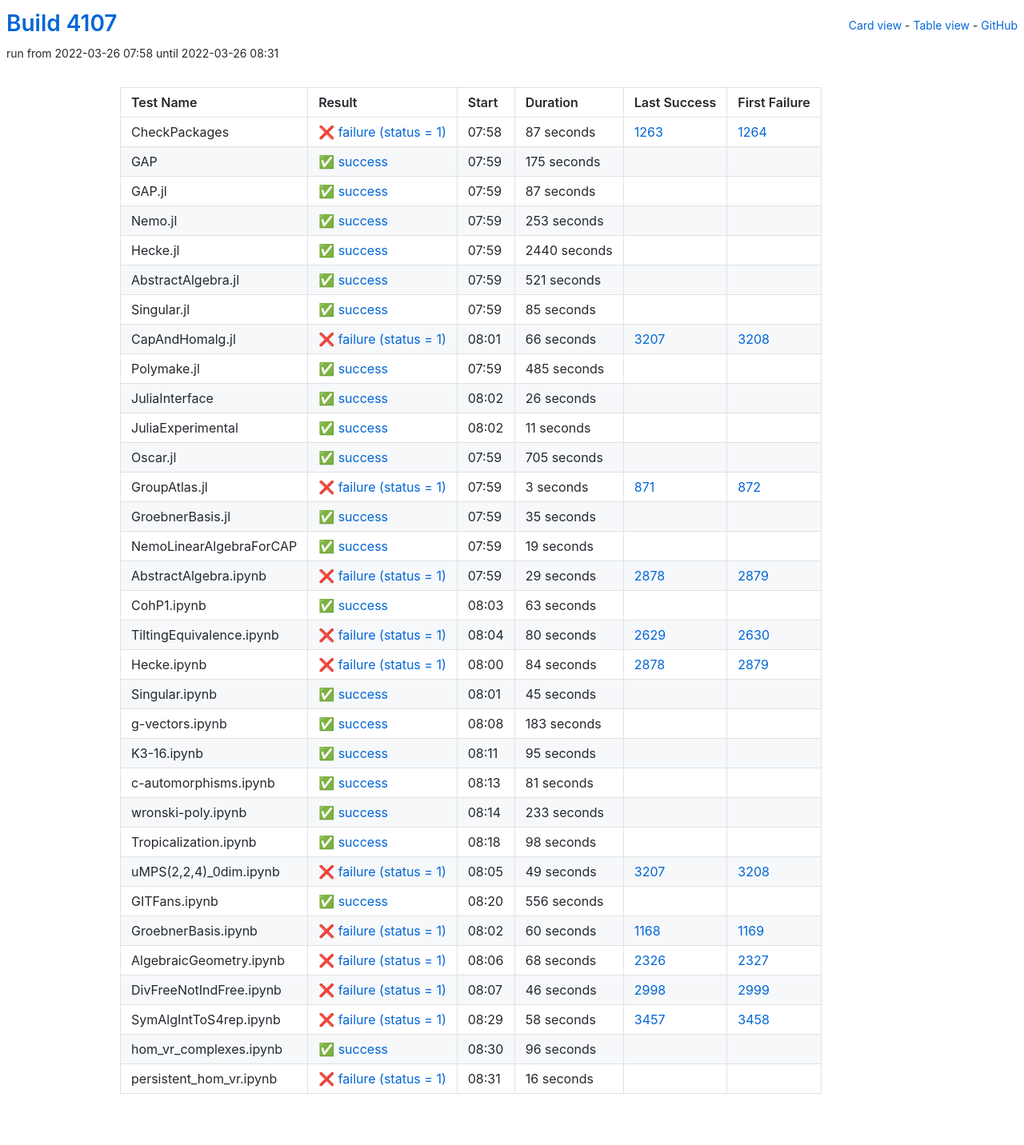
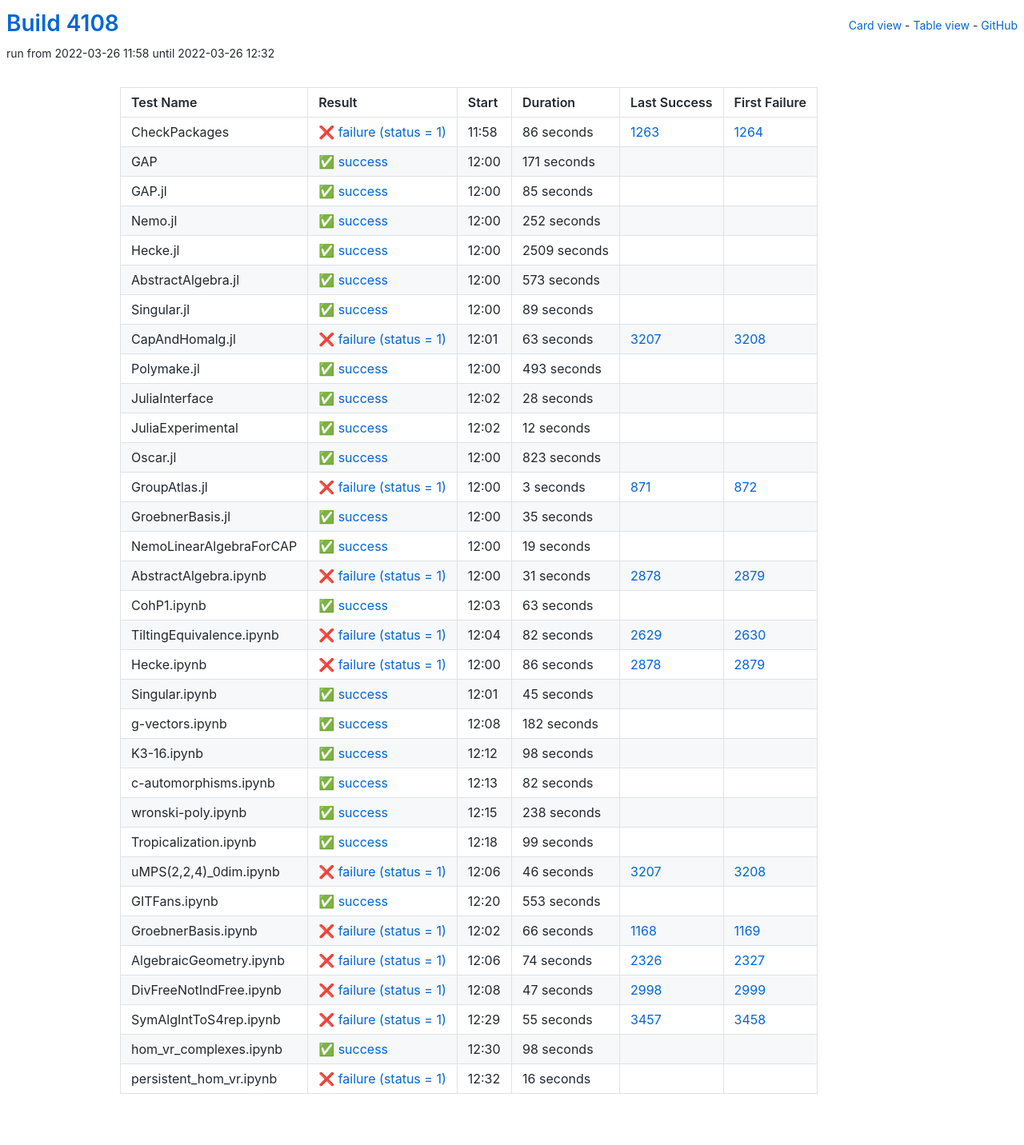
Before and after one commit to oscar-system/oscar-ci-status-stable, a Jekyll site: the page built from table.html, in a window 1280 px wide. Shown: the whole page at 80% size. Built offline with Jekyll 4.4.1, drawn with Linux system fonts in a browser that asks for light colours.

Commit message:
Build #4108

```diff
--- a/_data/ci.yml
+++ b/_data/ci.yml
@@ -1,6 +1,6 @@
 ---
-build: 4107
-build_url: https://oscarci.mathematik.uni-kl.de/job/oscar-stable/4107/
+build: 4108
+build_url: https://oscarci.mathematik.uni-kl.de/job/oscar-stable/4108/
 job: oscar-stable
 organization: oscar-system
 repo: oscar-ci-status-stable
@@ -8,80 +8,32 @@ repourl: https://github.com/oscar-system/oscar-ci-status-stable
 tests:
 - name: CheckPackages
   id: checkpackages
-  log: https://oscarci.mathematik.uni-kl.de/job/oscar-stable/4107/artifact/logs/build-4107/CheckPackages.log
-  start: 2022-03-26 07:58
+  log: https://oscarci.mathematik.uni-kl.de/job/oscar-stable/4108/artifact/logs/build-4108/CheckPackages.log
+  start: 2022-03-26 11:58
   success: false
   exitcode: 1
   status: failure
-  duration: 87
+  duration: 86
   last_success: 1263
   last_success_url: https://oscarci.mathematik.uni-kl.de/job/oscar-stable/1263/
   first_failure: 1264
   first_failure_url: https://oscarci.mathematik.uni-kl.de/job/oscar-stable/1264/
 - name: GAP
   id: gap
-  log: https://oscarci.mathematik.uni-kl.de/job/oscar-stable/4107/artifact/logs/build-4107/GAP.log
-  start: 2022-03-26 07:59
+  log: https://oscarci.mathematik.uni-kl.de/job/oscar-stable/4108/artifact/logs/build-4108/GAP.log
+  start: 2022-03-26 12:00
   success: true
   exitcode: 0
   status: success
-  duration: 175
+  duration: 171
   last_success: false
   last_success_url:
   first_failure: false
   first_failure_url:
 - name: GAP.jl
   id: gap-jl
-  log: https://oscarci.mathematik.uni-kl.de/job/oscar-stable/4107/artifact/logs/build-4107/GAP.jl.log
-  start: 2022-03-26 07:59
-  success: true
-  exitcode: 0
-  status: success
-  duration: 87
-  last_success: false
-  last_success_url:
-  first_failure: false
-  first_failure_url:
-- name: Nemo.jl
-  id: nemo-jl
-  log: https://oscarci.mathematik.uni-kl.de/job/oscar-stable/4107/artifact/logs/build-4107/Nemo.jl.log
-  start: 2022-03-26 07:59
-  success: true
-  exitcode: 0
-  status: success
-  duration: 253
-  last_success: false
-  last_success_url:
-  first_failure: false
-  first_failure_url:
-- name: Hecke.jl
-  id: hecke-jl
-  log: https://oscarci.mathematik.uni-kl.de/job/oscar-stable/4107/artifact/logs/build-4107/Hecke.jl.log
-  start: 2022-03-26 07:59
-  success: true
-  exitcode: 0
-  status: success
-  duration: 2440
-  last_success: false
-  last_success_url:
-  first_failure: false
-  first_failure_url:
-- name: AbstractAlgebra.jl
-  id: abstractalgebra-jl
-  log: https://oscarci.mathematik.uni-kl.de/job/oscar-stable/4107/artifact/logs/build-4107/AbstractAlgebra.jl.log
-  start: 2022-03-26 07:59
-  success: true
-  exitcode: 0
-  status: success
-  duration: 521
-  last_success: false
-  last_success_url:
-  first_failure: false
-  first_failure_url:
-- name: Singular.jl
-  id: singular-jl
-  log: https://oscarci.mathematik.uni-kl.de/job/oscar-stable/4107/artifact/logs/build-4107/Singular.jl.log
-  start: 2022-03-26 07:59
+  log: https://oscarci.mathematik.uni-kl.de/job/oscar-stable/4108/artifact/logs/build-4108/GAP.jl.log
+  start: 2022-03-26 12:00
   success: true
   exitcode: 0
   status: success
@@ -90,70 +42,118 @@ tests:
   last_success_url:
   first_failure: false
   first_failure_url:
+- name: Nemo.jl
+  id: nemo-jl
+  log: https://oscarci.mathematik.uni-kl.de/job/oscar-stable/4108/artifact/logs/build-4108/Nemo.jl.log
+  start: 2022-03-26 12:00
+  success: true
+  exitcode: 0
+  status: success
+  duration: 252
+  last_success: false
+  last_success_url:
+  first_failure: false
+  first_failure_url:
+- name: Hecke.jl
+  id: hecke-jl
+  log: https://oscarci.mathematik.uni-kl.de/job/oscar-stable/4108/artifact/logs/build-4108/Hecke.jl.log
+  start: 2022-03-26 12:00
+  success: true
+  exitcode: 0
+  status: success
+  duration: 2509
+  last_success: false
+  last_success_url:
+  first_failure: false
+  first_failure_url:
+- name: AbstractAlgebra.jl
+  id: abstractalgebra-jl
+  log: https://oscarci.mathematik.uni-kl.de/job/oscar-stable/4108/artifact/logs/build-4108/AbstractAlgebra.jl.log
+  start: 2022-03-26 12:00
+  success: true
+  exitcode: 0
+  status: success
+  duration: 573
+  last_success: false
+  last_success_url:
+  first_failure: false
+  first_failure_url:
+- name: Singular.jl
+  id: singular-jl
+  log: https://oscarci.mathematik.uni-kl.de/job/oscar-stable/4108/artifact/logs/build-4108/Singular.jl.log
+  start: 2022-03-26 12:00
+  success: true
+  exitcode: 0
+  status: success
+  duration: 89
+  last_success: false
+  last_success_url:
+  first_failure: false
+  first_failure_url:
 - name: CapAndHomalg.jl
   id: capandhomalg-jl
-  log: https://oscarci.mathematik.uni-kl.de/job/oscar-stable/4107/artifact/logs/build-4107/CapAndHomalg.jl.log
-  start: 2022-03-26 08:01
+  log: https://oscarci.mathematik.uni-kl.de/job/oscar-stable/4108/artifact/logs/build-4108/CapAndHomalg.jl.log
+  start: 2022-03-26 12:01
   success: false
   exitcode: 1
   status: failure
-  duration: 66
+  duration: 63
   last_success: 3207
   last_success_url: https://oscarci.mathematik.uni-kl.de/job/oscar-stable/3207/
   first_failure: 3208
   first_failure_url: https://oscarci.mathematik.uni-kl.de/job/oscar-stable/3208/
 - name: Polymake.jl
   id: polymake-jl
-  log: https://oscarci.mathematik.uni-kl.de/job/oscar-stable/4107/artifact/logs/build-4107/Polymake.jl.log
-  start: 2022-03-26 07:59
+  log: https://oscarci.mathematik.uni-kl.de/job/oscar-stable/4108/artifact/logs/build-4108/Polymake.jl.log
+  start: 2022-03-26 12:00
   success: true
   exitcode: 0
   status: success
-  duration: 485
+  duration: 493
   last_success: false
   last_success_url:
   first_failure: false
   first_failure_url:
 - name: JuliaInterface
   id: juliainterface
-  log: https://oscarci.mathematik.uni-kl.de/job/oscar-stable/4107/artifact/logs/build-4107/JuliaInterface.log
-  start: 2022-03-26 08:02
+  log: https://oscarci.mathematik.uni-kl.de/job/oscar-stable/4108/artifact/logs/build-4108/JuliaInterface.log
+  start: 2022-03-26 12:02
   success: true
   exitcode: 0
   status: success
-  duration: 26
+  duration: 28
   last_success: false
   last_success_url:
   first_failure: false
   first_failure_url:
 - name: JuliaExperimental
   id: juliaexperimental
-  log: https://oscarci.mathematik.uni-kl.de/job/oscar-stable/4107/artifact/logs/build-4107/JuliaExperimental.log
-  start: 2022-03-26 08:02
+  log: https://oscarci.mathematik.uni-kl.de/job/oscar-stable/4108/artifact/logs/build-4108/JuliaExperimental.log
+  start: 2022-03-26 12:02
   success: true
   exitcode: 0
   status: success
-  duration: 11
+  duration: 12
   last_success: false
   last_success_url:
   first_failure: false
   first_failure_url:
 - name: Oscar.jl
   id: oscar-jl
-  log: https://oscarci.mathematik.uni-kl.de/job/oscar-stable/4107/artifact/logs/build-4107/Oscar.jl.log
-  start: 2022-03-26 07:59
+  log: https://oscarci.mathematik.uni-kl.de/job/oscar-stable/4108/artifact/logs/build-4108/Oscar.jl.log
+  start: 2022-03-26 12:00
   success: true
   exitcode: 0
   status: success
-  duration: 705
+  duration: 823
   last_success: false
   last_success_url:
   first_failure: false
   first_failure_url:
 - name: GroupAtlas.jl
   id: groupatlas-jl
-  log: https://oscarci.mathematik.uni-kl.de/job/oscar-stable/4107/artifact/logs/build-4107/GroupAtlas.jl.log
-  start: 2022-03-26 07:59
+  log: https://oscarci.mathematik.uni-kl.de/job/oscar-stable/4108/artifact/logs/build-4108/GroupAtlas.jl.log
+  start: 2022-03-26 12:00
   success: false
   exitcode: 1
   status: failure
@@ -164,8 +164,8 @@ tests:
   first_failure_url: https://oscarci.mathematik.uni-kl.de/job/oscar-stable/872/
 - name: GroebnerBasis.jl
   id: groebnerbasis-jl
-  log: https://oscarci.mathematik.uni-kl.de/job/oscar-stable/4107/artifact/logs/build-4107/GroebnerBasis.jl.log
-  start: 2022-03-26 07:59
+  log: https://oscarci.mathematik.uni-kl.de/job/oscar-stable/4108/artifact/logs/build-4108/GroebnerBasis.jl.log
+  start: 2022-03-26 12:00
   success: true
   exitcode: 0
   status: success
@@ -176,8 +176,8 @@ tests:
   first_failure_url:
 - name: NemoLinearAlgebraForCAP
   id: nemolinearalgebraforcap
-  log: https://oscarci.mathematik.uni-kl.de/job/oscar-stable/4107/artifact/logs/build-4107/NemoLinearAlgebraForCAP.log
-  start: 2022-03-26 07:59
+  log: https://oscarci.mathematik.uni-kl.de/job/oscar-stable/4108/artifact/logs/build-4108/NemoLinearAlgebraForCAP.log
+  start: 2022-03-26 12:00
   success: true
   exitcode: 0
   status: success
@@ -188,20 +188,20 @@ tests:
   first_failure_url:
 - name: AbstractAlgebra.ipynb
   id: abstractalgebra-ipynb
-  log: https://oscarci.mathematik.uni-kl.de/job/oscar-stable/4107/artifact/logs/build-4107/AbstractAlgebra.ipynb.log
-  start: 2022-03-26 07:59
+  log: https://oscarci.mathematik.uni-kl.de/job/oscar-stable/4108/artifact/logs/build-4108/AbstractAlgebra.ipynb.log
+  start: 2022-03-26 12:00
   success: false
   exitcode: 1
   status: failure
-  duration: 29
+  duration: 31
   last_success: 2878
   last_success_url: https://oscarci.mathematik.uni-kl.de/job/oscar-stable/2878/
   first_failure: 2879
   first_failure_url: https://oscarci.mathematik.uni-kl.de/job/oscar-stable/2879/
 - name: CohP1.ipynb
   id: cohp1-ipynb
-  log: https://oscarci.mathematik.uni-kl.de/job/oscar-stable/4107/artifact/logs/build-4107/CohP1.ipynb.log
-  start: 2022-03-26 08:03
+  log: https://oscarci.mathematik.uni-kl.de/job/oscar-stable/4108/artifact/logs/build-4108/CohP1.ipynb.log
+  start: 2022-03-26 12:03
   success: true
   exitcode: 0
   status: success
@@ -212,32 +212,32 @@ tests:
   first_failure_url:
 - name: TiltingEquivalence.ipynb
   id: tiltingequivalence-ipynb
-  log: https://oscarci.mathematik.uni-kl.de/job/oscar-stable/4107/artifact/logs/build-4107/TiltingEquivalence.ipynb.log
-  start: 2022-03-26 08:04
+  log: https://oscarci.mathematik.uni-kl.de/job/oscar-stable/4108/artifact/logs/build-4108/TiltingEquivalence.ipynb.log
+  start: 2022-03-26 12:04
   success: false
   exitcode: 1
   status: failure
-  duration: 80
+  duration: 82
   last_success: 2629
   last_success_url: https://oscarci.mathematik.uni-kl.de/job/oscar-stable/2629/
   first_failure: 2630
   first_failure_url: https://oscarci.mathematik.uni-kl.de/job/oscar-stable/2630/
 - name: Hecke.ipynb
   id: hecke-ipynb
-  log: https://oscarci.mathematik.uni-kl.de/job/oscar-stable/4107/artifact/logs/build-4107/Hecke.ipynb.log
-  start: 2022-03-26 08:00
+  log: https://oscarci.mathematik.uni-kl.de/job/oscar-stable/4108/artifact/logs/build-4108/Hecke.ipynb.log
+  start: 2022-03-26 12:00
   success: false
   exitcode: 1
   status: failure
-  duration: 84
+  duration: 86
   last_success: 2878
   last_success_url: https://oscarci.mathematik.uni-kl.de/job/oscar-stable/2878/
   first_failure: 2879
   first_failure_url: https://oscarci.mathematik.uni-kl.de/job/oscar-stable/2879/
 - name: Singular.ipynb
   id: singular-ipynb
-  log: https://oscarci.mathematik.uni-kl.de/job/oscar-stable/4107/artifact/logs/build-4107/Singular.ipynb.log
-  start: 2022-03-26 08:01
+  log: https://oscarci.mathematik.uni-kl.de/job/oscar-stable/4108/artifact/logs/build-4108/Singular.ipynb.log
+  start: 2022-03-26 12:01
   success: true
   exitcode: 0
   status: success
@@ -248,56 +248,20 @@ tests:
   first_failure_url:
 - name: g-vectors.ipynb
   id: g-vectors-ipynb
-  log: https://oscarci.mathematik.uni-kl.de/job/oscar-stable/4107/artifact/logs/build-4107/g-vectors.ipynb.log
-  start: 2022-03-26 08:08
+  log: https://oscarci.mathematik.uni-kl.de/job/oscar-stable/4108/artifact/logs/build-4108/g-vectors.ipynb.log
+  start: 2022-03-26 12:08
   success: true
   exitcode: 0
   status: success
-  duration: 183
+  duration: 182
   last_success: false
   last_success_url:
   first_failure: false
   first_failure_url:
 - name: K3-16.ipynb
   id: k3-16-ipynb
-  log: https://oscarci.mathematik.uni-kl.de/job/oscar-stable/4107/artifact/logs/build-4107/K3-16.ipynb.log
-  start: 2022-03-26 08:11
-  success: true
-  exitcode: 0
-  status: success
-  duration: 95
-  last_success: false
-  last_success_url:
-  first_failure: false
-  first_failure_url:
-- name: c-automorphisms.ipynb
-  id: c-automorphisms-ipynb
-  log: https://oscarci.mathematik.uni-kl.de/job/oscar-stable/4107/artifact/logs/build-4107/c-automorphisms.ipynb.log
-  start: 2022-03-26 08:13
-  success: true
-  exitcode: 0
-  status: success
-  duration: 81
-  last_success: false
-  last_success_url:
-  first_failure: false
-  first_failure_url:
-- name: wronski-poly.ipynb
-  id: wronski-poly-ipynb
-  log: https://oscarci.mathematik.uni-kl.de/job/oscar-stable/4107/artifact/logs/build-4107/wronski-poly.ipynb.log
-  start: 2022-03-26 08:14
-  success: true
-  exitcode: 0
-  status: success
-  duration: 233
-  last_success: false
-  last_success_url:
-  first_failure: false
-  first_failure_url:
-- name: Tropicalization.ipynb
-  id: tropicalization-ipynb
-  log: https://oscarci.mathematik.uni-kl.de/job/oscar-stable/4107/artifact/logs/build-4107/Tropicalization.ipynb.log
-  start: 2022-03-26 08:18
+  log: https://oscarci.mathematik.uni-kl.de/job/oscar-stable/4108/artifact/logs/build-4108/K3-16.ipynb.log
+  start: 2022-03-26 12:12
   success: true
   exitcode: 0
   status: success
@@ -306,94 +270,130 @@ tests:
   last_success_url:
   first_failure: false
   first_failure_url:
+- name: c-automorphisms.ipynb
+  id: c-automorphisms-ipynb
+  log: https://oscarci.mathematik.uni-kl.de/job/oscar-stable/4108/artifact/logs/build-4108/c-automorphisms.ipynb.log
+  start: 2022-03-26 12:13
+  success: true
+  exitcode: 0
+  status: success
+  duration: 82
+  last_success: false
+  last_success_url:
+  first_failure: false
+  first_failure_url:
+- name: wronski-poly.ipynb
+  id: wronski-poly-ipynb
+  log: https://oscarci.mathematik.uni-kl.de/job/oscar-stable/4108/artifact/logs/build-4108/wronski-poly.ipynb.log
+  start: 2022-03-26 12:15
+  success: true
+  exitcode: 0
+  status: success
+  duration: 238
+  last_success: false
+  last_success_url:
+  first_failure: false
+  first_failure_url:
+- name: Tropicalization.ipynb
+  id: tropicalization-ipynb
+  log: https://oscarci.mathematik.uni-kl.de/job/oscar-stable/4108/artifact/logs/build-4108/Tropicalization.ipynb.log
+  start: 2022-03-26 12:18
+  success: true
+  exitcode: 0
+  status: success
+  duration: 99
+  last_success: false
+  last_success_url:
+  first_failure: false
+  first_failure_url:
 - name: uMPS(2,2,4)_0dim.ipynb
   id: umps-2-2-4-0dim-ipynb
-  log: https://oscarci.mathematik.uni-kl.de/job/oscar-stable/4107/artifact/logs/build-4107/uMPS-2-2-4-_0dim.ipynb.log
-  start: 2022-03-26 08:05
+  log: https://oscarci.mathematik.uni-kl.de/job/oscar-stable/4108/artifact/logs/build-4108/uMPS-2-2-4-_0dim.ipynb.log
+  start: 2022-03-26 12:06
   success: false
   exitcode: 1
   status: failure
-  duration: 49
+  duration: 46
   last_success: 3207
   last_success_url: https://oscarci.mathematik.uni-kl.de/job/oscar-stable/3207/
   first_failure: 3208
   first_failure_url: https://oscarci.mathematik.uni-kl.de/job/oscar-stable/3208/
 - name: GITFans.ipynb
   id: gitfans-ipynb
-  log: https://oscarci.mathematik.uni-kl.de/job/oscar-stable/4107/artifact/logs/build-4107/GITFans.ipynb.log
-  start: 2022-03-26 08:20
+  log: https://oscarci.mathematik.uni-kl.de/job/oscar-stable/4108/artifact/logs/build-4108/GITFans.ipynb.log
+  start: 2022-03-26 12:20
   success: true
   exitcode: 0
   status: success
-  duration: 556
+  duration: 553
   last_success: false
   last_success_url:
   first_failure: false
   first_failure_url:
 - name: GroebnerBasis.ipynb
   id: groebnerbasis-ipynb
-  log: https://oscarci.mathematik.uni-kl.de/job/oscar-stable/4107/artifact/logs/build-4107/GroebnerBasis.ipynb.log
-  start: 2022-03-26 08:02
+  log: https://oscarci.mathematik.uni-kl.de/job/oscar-stable/4108/artifact/logs/build-4108/GroebnerBasis.ipynb.log
+  start: 2022-03-26 12:02
   success: false
   exitcode: 1
   status: failure
-  duration: 60
+  duration: 66
   last_success: 1168
   last_success_url: https://oscarci.mathematik.uni-kl.de/job/oscar-stable/1168/
   first_failure: 1169
   first_failure_url: https://oscarci.mathematik.uni-kl.de/job/oscar-stable/1169/
 - name: AlgebraicGeometry.ipynb
   id: algebraicgeometry-ipynb
-  log: https://oscarci.mathematik.uni-kl.de/job/oscar-stable/4107/artifact/logs/build-4107/AlgebraicGeometry.ipynb.log
-  start: 2022-03-26 08:06
+  log: https://oscarci.mathematik.uni-kl.de/job/oscar-stable/4108/artifact/logs/build-4108/AlgebraicGeometry.ipynb.log
+  start: 2022-03-26 12:06
   success: false
   exitcode: 1
   status: failure
-  duration: 68
+  duration: 74
   last_success: 2326
   last_success_url: https://oscarci.mathematik.uni-kl.de/job/oscar-stable/2326/
   first_failure: 2327
   first_failure_url: https://oscarci.mathematik.uni-kl.de/job/oscar-stable/2327/
 - name: DivFreeNotIndFree.ipynb
   id: divfreenotindfree-ipynb
-  log: https://oscarci.mathematik.uni-kl.de/job/oscar-stable/4107/artifact/logs/build-4107/DivFreeNotIndFree.ipynb.log
-  start: 2022-03-26 08:07
+  log: https://oscarci.mathematik.uni-kl.de/job/oscar-stable/4108/artifact/logs/build-4108/DivFreeNotIndFree.ipynb.log
+  start: 2022-03-26 12:08
   success: false
   exitcode: 1
   status: failure
-  duration: 46
+  duration: 47
   last_success: 2998
   last_success_url: https://oscarci.mathematik.uni-kl.de/job/oscar-stable/2998/
   first_failure: 2999
   first_failure_url: https://oscarci.mathematik.uni-kl.de/job/oscar-stable/2999/
 - name: SymAlgIntToS4rep.ipynb
   id: symalginttos4rep-ipynb
-  log: https://oscarci.mathematik.uni-kl.de/job/oscar-stable/4107/artifact/logs/build-4107/SymAlgIntToS4rep.ipynb.log
-  start: 2022-03-26 08:29
+  log: https://oscarci.mathematik.uni-kl.de/job/oscar-stable/4108/artifact/logs/build-4108/SymAlgIntToS4rep.ipynb.log
+  start: 2022-03-26 12:29
   success: false
   exitcode: 1
   status: failure
-  duration: 58
+  duration: 55
   last_success: 3457
   last_success_url: https://oscarci.mathematik.uni-kl.de/job/oscar-stable/3457/
   first_failure: 3458
   first_failure_url: https://oscarci.mathematik.uni-kl.de/job/oscar-stable/3458/
 - name: hom_vr_complexes.ipynb
   id: hom-vr-complexes-ipynb
-  log: https://oscarci.mathematik.uni-kl.de/job/oscar-stable/4107/artifact/logs/build-4107/hom_vr_complexes.ipynb.log
-  start: 2022-03-26 08:30
+  log: https://oscarci.mathematik.uni-kl.de/job/oscar-stable/4108/artifact/logs/build-4108/hom_vr_complexes.ipynb.log
+  start: 2022-03-26 12:30
   success: true
   exitcode: 0
   status: success
-  duration: 96
+  duration: 98
   last_success: false
   last_success_url:
   first_failure: false
   first_failure_url:
 - name: persistent_hom_vr.ipynb
   id: persistent-hom-vr-ipynb
-  log: https://oscarci.mathematik.uni-kl.de/job/oscar-stable/4107/artifact/logs/build-4107/persistent_hom_vr.ipynb.log
-  start: 2022-03-26 08:31
+  log: https://oscarci.mathematik.uni-kl.de/job/oscar-stable/4108/artifact/logs/build-4108/persistent_hom_vr.ipynb.log
+  start: 2022-03-26 12:32
   success: false
   exitcode: 1
   status: failure
```
Also changed, not shown: README.md.
